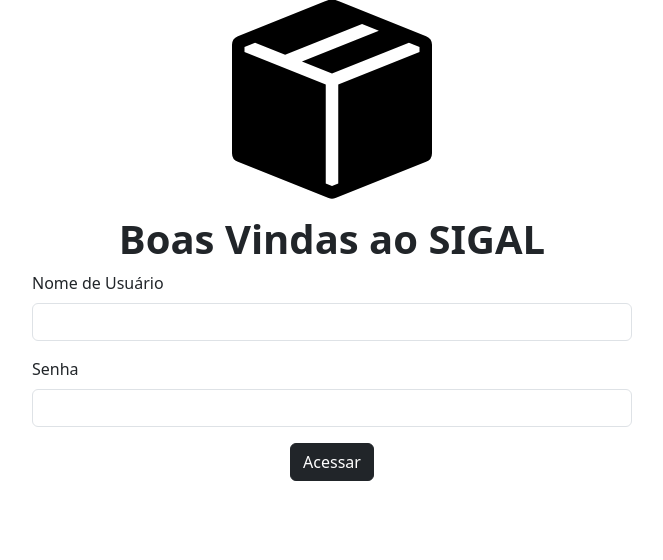
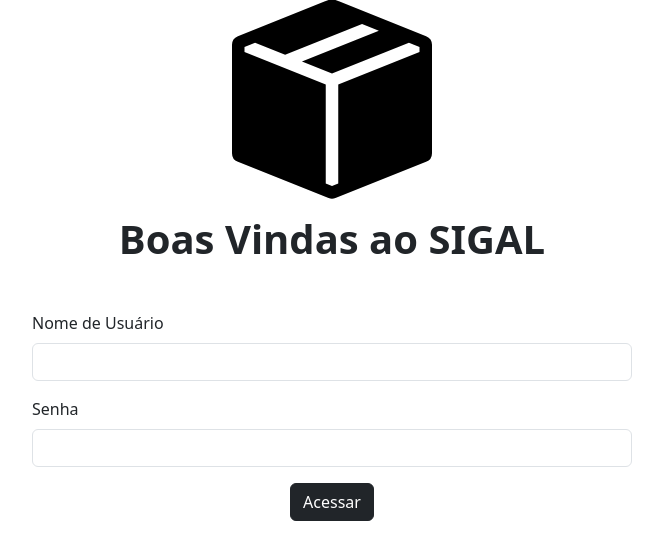
Before and after one commit to Maygriev/SIGAL, a Django app: page / in a window 1280 px wide. Shown: the part 157-717 px from the top of the page, without its empty margins (308-971 px from the left). Run offline with Django 5.2, Linux system fonts and the light colour scheme; some libraries are stand-ins or nearby versions.

Commit message:
Adicionados comentários com tarefas futuras

```diff
--- a/templates/estoque/index.html
+++ b/templates/estoque/index.html
@@ -19,6 +19,7 @@
 
     <body>
         <div class="container-sm">
+            <!-- Colocar o header em uma Partial no futuro -->
             <header>
                 <div class="container mt-5 mb-5">
                     <div class="row">
@@ -37,7 +38,7 @@
                     <img src="{% static '/assets/images/logo-sigal.svg' %}">
                 </div>
                 <h1 class="text-center fw-bold">Boas Vindas ao SIGAL</h1>
-                <div class="mb-3">
+                <div class="mb-3 mt-5">
                     <label for="InputLogin" class="form-label">Nome de Usuário</label>
                     <input type="text" class="form-control" id="InputLogin">
                 </div>
@@ -50,5 +51,6 @@
                 </div>
             </form>
         </div>
+        <!-- Colocar o footer em uma Partial no futuro -->
     </body>
 </html>
```
